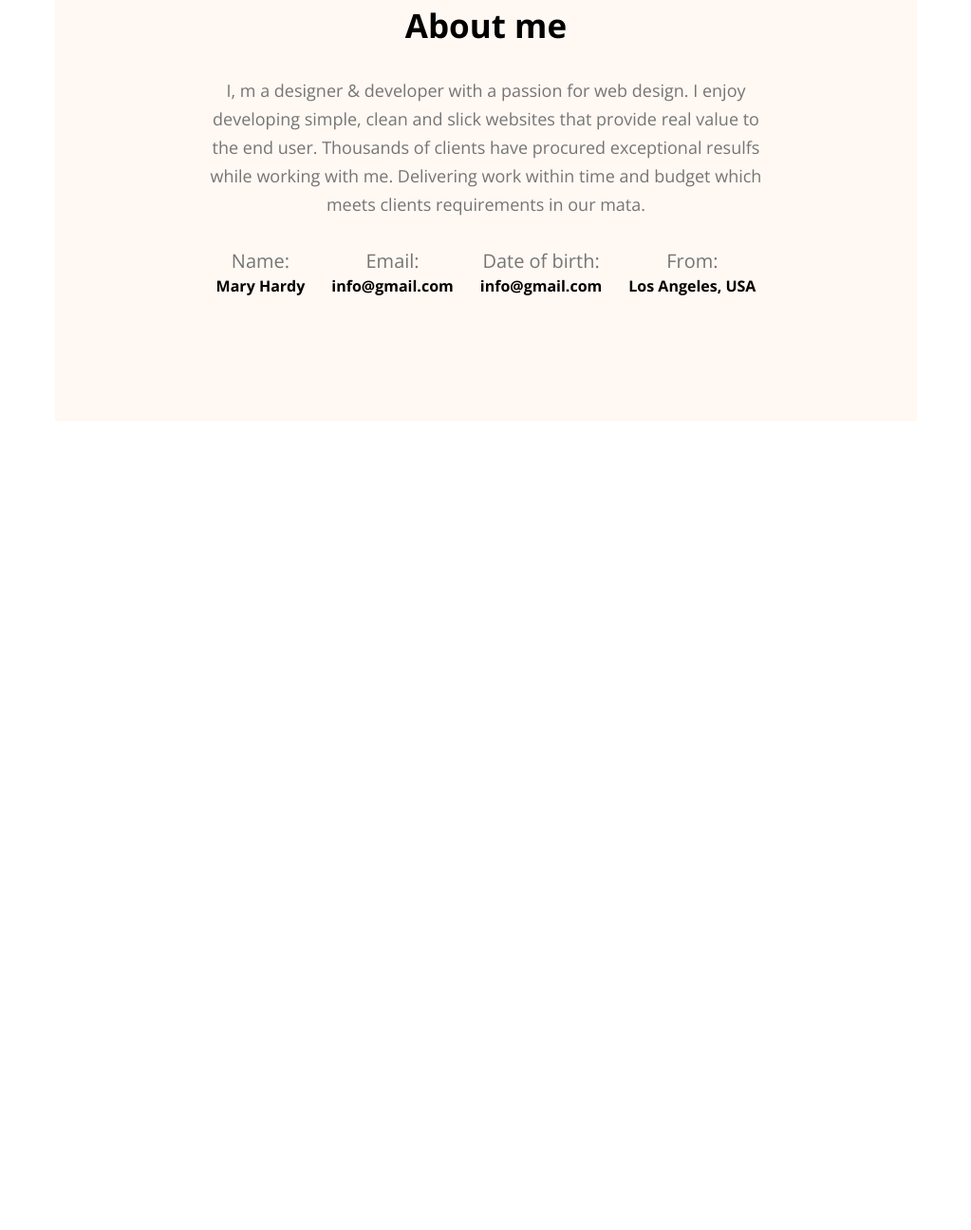
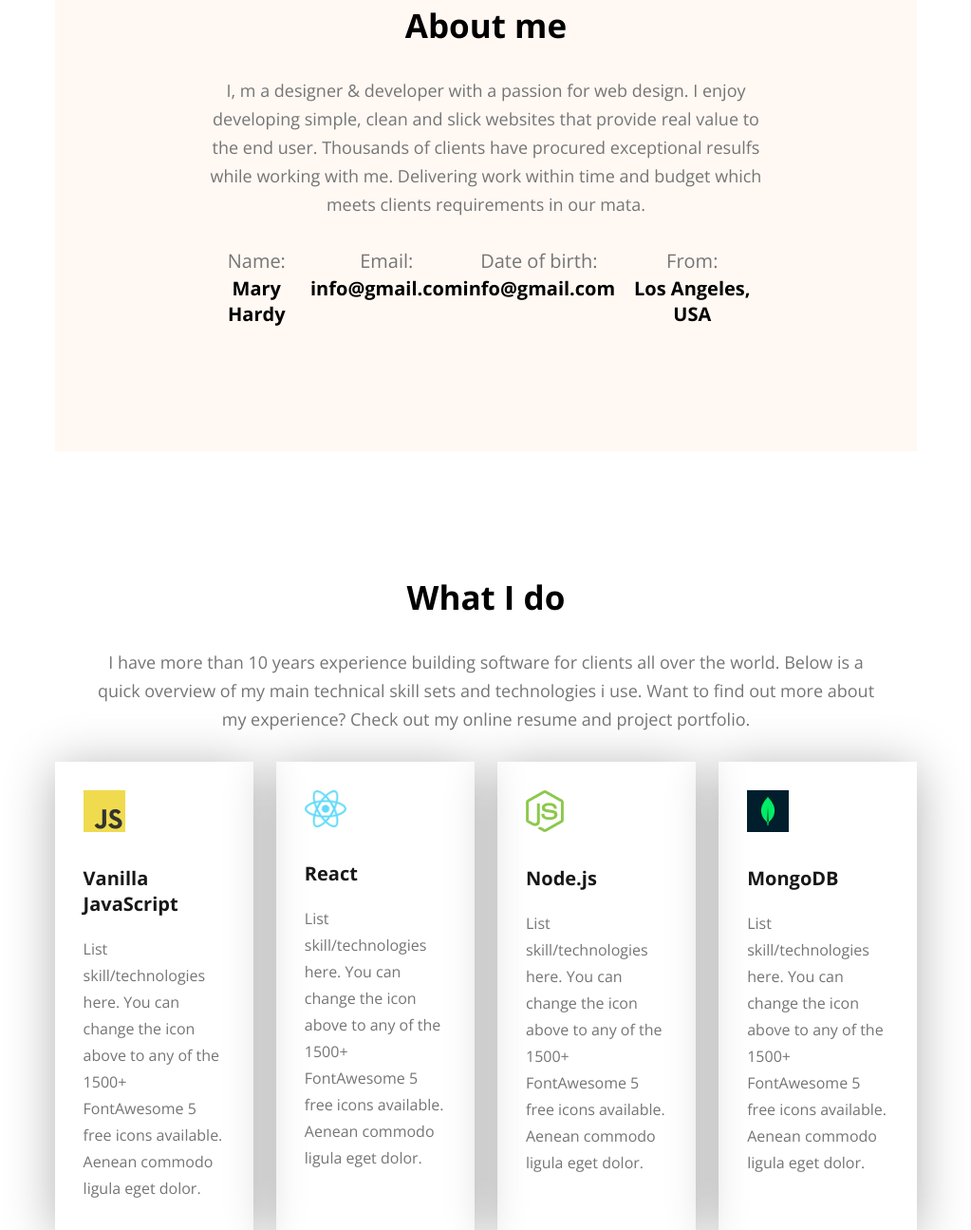
Before and after one commit to shuvocodeshub/my-first-portfolio-, a plain HTML site: page index.html in a window 1280 px wide. Shown: the part 1092-2387 px from the top of the page at 95% size, without its empty margins (128-1151 px from the left). Before the commit the page ends 1535 px from the top, so only its background shows below. Drawn offline with nearby package versions, Linux system fonts and the light colour scheme.

Commit message:
skills section

```diff
--- a/index.html
+++ b/index.html
@@ -71,6 +71,43 @@
             </div>
         </div>
     </section>
+
+    <section id="Skills">
+        <div class="skills-container">
+            <div class="section-heading">
+                <h2>What I do</h2>
+                <p>I have more than 10 years experience building software for clients all over the world. Below is a
+                    quick overview of my main technical skill sets and technologies i use. Want to find out more about
+                    my experience? Check out my online resume and project portfolio.</p>
+            </div>
+            <div class="skills-box">
+                <div class="skills-card">
+                    <img src="images/icons/js.png" alt="">
+                    <h3>Vanilla JavaScript</h3>
+                    <p>List skill/technologies here. You can change the icon above to any of the 1500+ FontAwesome 5
+                        free icons available. Aenean commodo ligula eget dolor.</p>
+                </div>
+                <div class="skills-card">
+                    <img src="images/icons/react.png" alt="">
+                    <h3>React</h3>
+                    <p>List skill/technologies here. You can change the icon above to any of the 1500+ FontAwesome 5
+                        free icons available. Aenean commodo ligula eget dolor.</p>
+                </div>
+                <div class="skills-card">
+                    <img src="images/icons/nodejs.png" alt="">
+                    <h3>Node.js</h3>
+                    <p>List skill/technologies here. You can change the icon above to any of the 1500+ FontAwesome 5
+                        free icons available. Aenean commodo ligula eget dolor.</p>
+                </div>
+                <div class="skills-card">
+                    <img src="images/icons/mongo.png" alt="">
+                    <h3>MongoDB</h3>
+                    <p>List skill/technologies here. You can change the icon above to any of the 1500+ FontAwesome 5
+                        free icons available. Aenean commodo ligula eget dolor.</p>
+                </div>
+            </div>
+        </div>
+    </section>
 </body>
 
 </html>
--- a/style/portfolio.css
+++ b/style/portfolio.css
@@ -31,6 +31,7 @@
 .section-heading{
     max-width: 827px;
     text-align: center;
+    margin: 0 auto;
 }
 
 .section-heading h2{
@@ -133,5 +134,41 @@
     line-height: 30px;
 }
 .about-info .info-card h4{
-    /* font-size: 20px; */
+    font-size: 20px;
 }
+
+#Skills{
+    padding-top: 130px;
+}
+
+#Skills .skills-container {
+    width: 71%;
+    max-width: 1140px;
+    margin: 0% auto;
+}
+
+#Skills .skills-container .skills-box{
+    display: flex;
+    gap: 24px;
+}
+.skills-box .skills-card{
+    padding: 30px;
+    /* border: 1px solid black; */
+    box-shadow: 0 6px 50px 0 #0000004e;
+    max-width: 247px;
+}
+.skills-card img{
+  max-width: 44px;
+  margin-bottom: 30px;
+
+}
+.skills-card h3{
+    font-size: 20px;
+    color: #181818;
+    margin-bottom: 20px;
+}
+.skills-card p{
+     font-size: 16px;
+    color: #757575;
+    line-height: 28px;
+}
```
